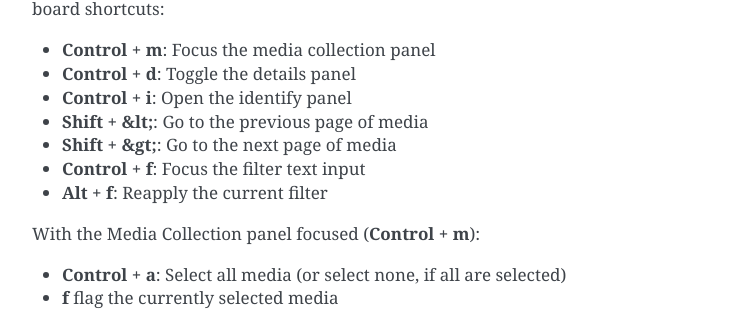
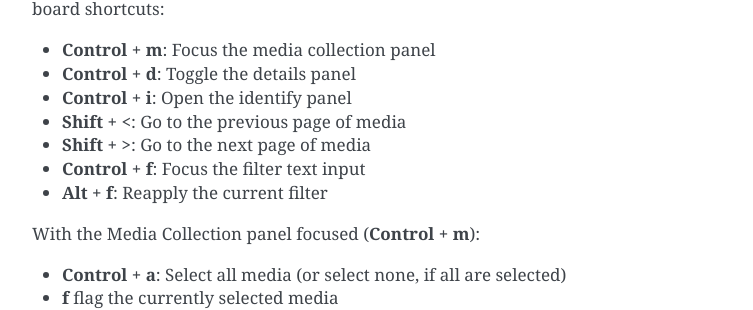
Before and after one commit to heidihendry/camelot, a Sphinx documentation site: the page built from doc/library.rst, in a window 1280 px wide and 900 px high, scrolled down 4094 px. Shown: the part 249-559 px from the top of the window, without its empty margins (388-1141 px from the left). Built offline with Sphinx 7.4.7, drawn with Linux system fonts in a browser that asks for light colours; some of the changed lines change nothing that is shown.

Commit message:
Fix doc formatting.

```diff
--- a/doc/library.rst
+++ b/doc/library.rst
@@ -190,8 +190,8 @@ number of keyboard shortcuts:
 -  **Control + m**: Focus the media collection panel
 -  **Control + d**: Toggle the details panel
 -  **Control + i**: Open the identify panel
--  **Shift + &lt;**: Go to the previous page of media
--  **Shift + &gt;**: Go to the next page of media
+-  **Shift + <**: Go to the previous page of media
+-  **Shift + >**: Go to the next page of media
 -  **Control + f**: Focus the filter text input
 -  **Alt + f**: Reapply the current filter
 
```
